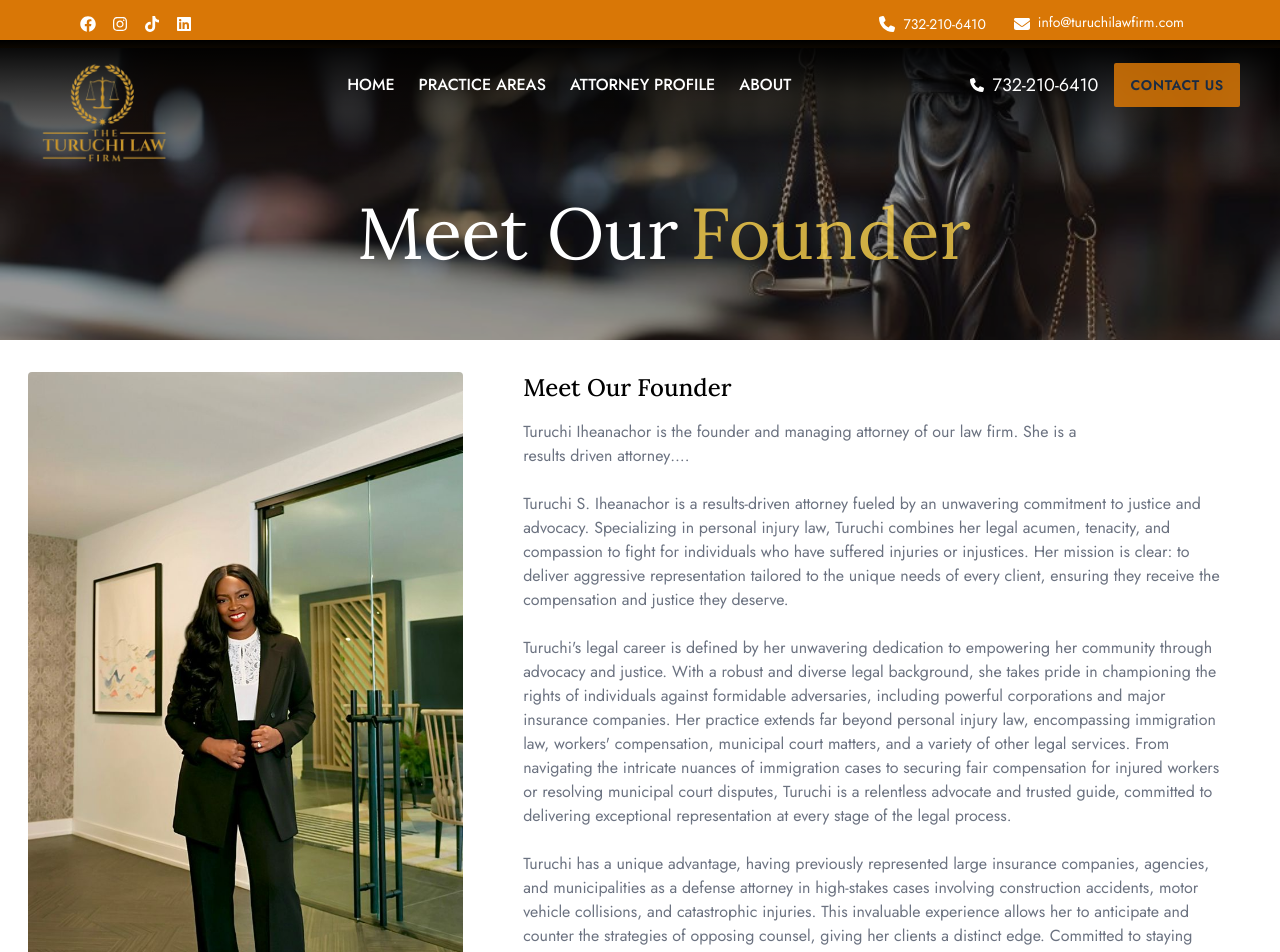
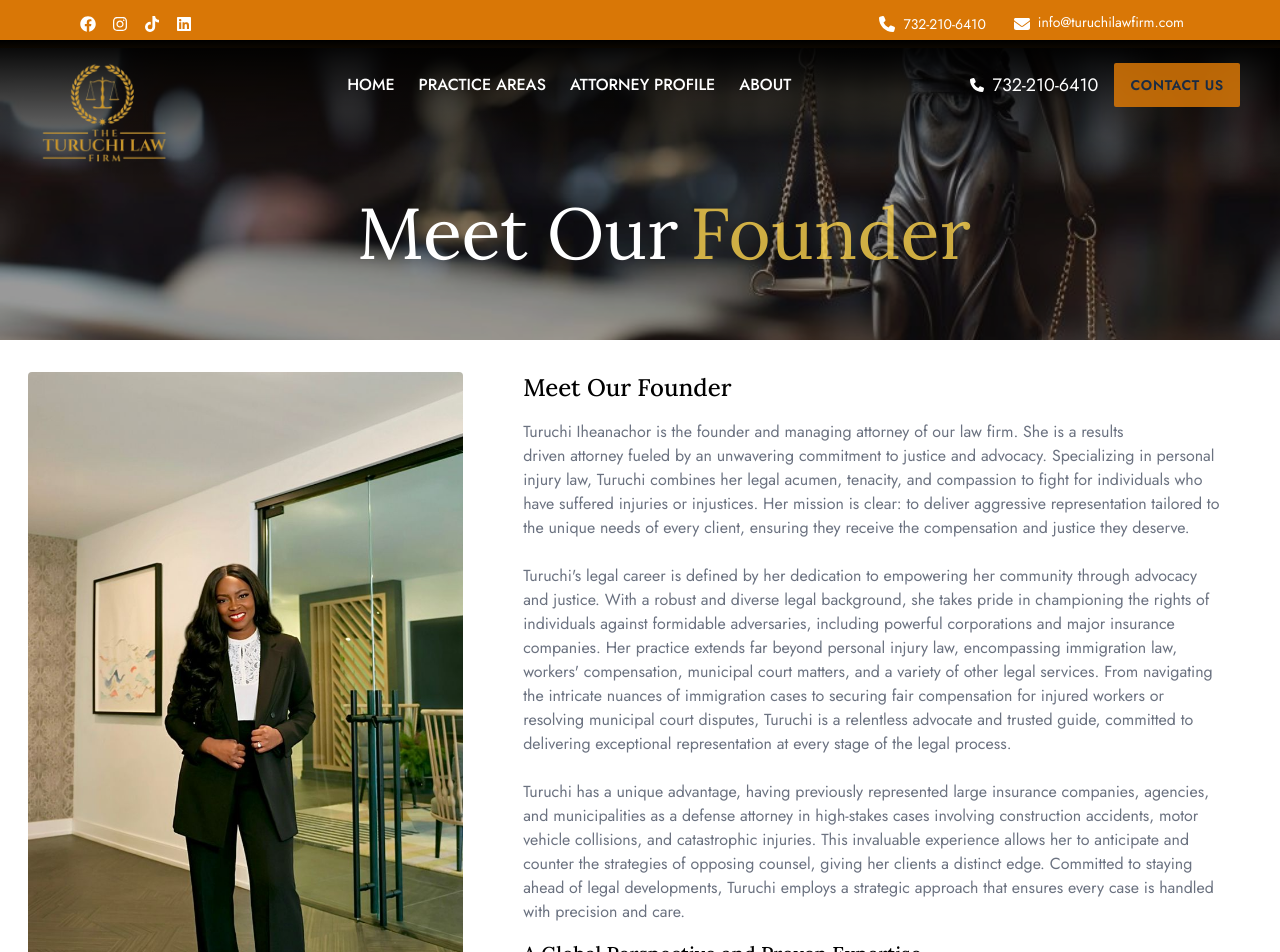
Before and after one commit to mhista/ttlFirm, a Next.js app in the folder ttlfirm/: page /profile in a window 1280 px wide. Shown: the top 952 px of the page. Built offline with nearby package versions, Linux system fonts and the light colour scheme.

Commit message:
error correction

```diff
--- a/ttlfirm/app/page.jsx
+++ b/ttlfirm/app/page.jsx
@@ -24,7 +24,7 @@ const Home = () => {
           </Header>
 
     <div className="absolute z-[70]  w-[85%] md:w-[50%] justify-center items-center right-[28px] sm:right-[48px] md:right-11 lg:left-10 top-[1240px] sm:top-[430px] md:top-[780px] md:pr-4 bg-zinc-100  flex flex-row shadow-2xl border-amber-600 border-opacity-90 border-t-[3px] gap:3 md:gap-5 rounded-sm">
-        <Countdown countToUse={500} subtitle={'Legal Cases Handled'} sign={'+'} timer={5}/>
+        <Countdown countToUse={500} subtitle={'Legal Cases Handled'} sign={'+'} timer={10}/>
         <div className="w-[1px] bg-[#1f385b] h-[70px] md:h-[100px] opacity-75 mr-4 md:mr-0"></div>
         <Countdown countToUse={8} subtitle={'Years of Industry Experience'} timer={100}/>
 
--- a/ttlfirm/app/practice/page.jsx
+++ b/ttlfirm/app/practice/page.jsx
@@ -9,7 +9,7 @@ import PageHeader from "@components/pages/header";
 const PracticeAreas = () => {
   return (
     <div className="relative">
-    <PageHeader text={"Our Practice"} text2={"Areas"} subAreas={["Personal Injury", "Immigration", "Worker's Compensation", "Municipal Matters"]}/>
+    <PageHeader text={"Our Practice"} text2={"Areas"} subAreas={[]}/>
 
       <Section2>
         <PracticeArea />
--- a/ttlfirm/app/profile/page.jsx
+++ b/ttlfirm/app/profile/page.jsx
@@ -42,10 +42,7 @@ const Profile = () => {
               </h1>
               <p className="text-pretty text-gray-500">
                 Turuchi Iheanachor is the founder and managing attorney of our
-                law firm. She is a results driven attorney….
-                <br />
-                <br />
-                Turuchi S. Iheanachor is a results-driven attorney fueled by an
+                law firm. She is a results driven attorney fueled by an
                 unwavering commitment to justice and advocacy. Specializing in
                 personal injury law, Turuchi combines her legal acumen,
                 tenacity, and compassion to fight for individuals who have
@@ -53,7 +50,7 @@ const Profile = () => {
                 deliver aggressive representation tailored to the unique needs
                 of every client, ensuring they receive the compensation and
                 justice they deserve. <br />
-                <br /> Turuchi's legal career is defined by her unwavering
+                <br /> Turuchi's legal career is defined by her
                 dedication to empowering her community through advocacy and
                 justice. With a robust and diverse legal background, she takes
                 pride in championing the rights of individuals against
--- a/ttlfirm/components/uiComponents/accordion.jsx
+++ b/ttlfirm/components/uiComponents/accordion.jsx
@@ -14,7 +14,7 @@ const Accordion = () => {
       title: "What types of cases does Turuchi Law Firm handle?",
       content:
         `Beyond personal injury, our firm offers comprehensive legal
-                services in immigration law, workers' compensation, municipal
+                services in immigration law, workers' compensation, municipal court
                 matters, and a broad spectrum of additional practice areas.`
     },
     {
@@ -42,9 +42,9 @@ const Accordion = () => {
   return (
    <div className="flex flex-col  w-full p-8  sm:pt-0 mt-4 md:mt-0 transition-all">
     <h1 className=" font-lora  text-3xl mb-5 tracking-widest">
-              FAQ
+              Frequently Asked Questions
             </h1>
-            <hr className="w-full h-[0.5px] bg-gray-200 mt-2"/>
+            <hr className="w-full h-[0.5px] bg-amber-600 mt-2"/>
     <div className="flex flex-col sm:items-center w-full sm:px-10 md:px-0 transition-all ">
 
       {accordionData.map((item, index) => (
```
